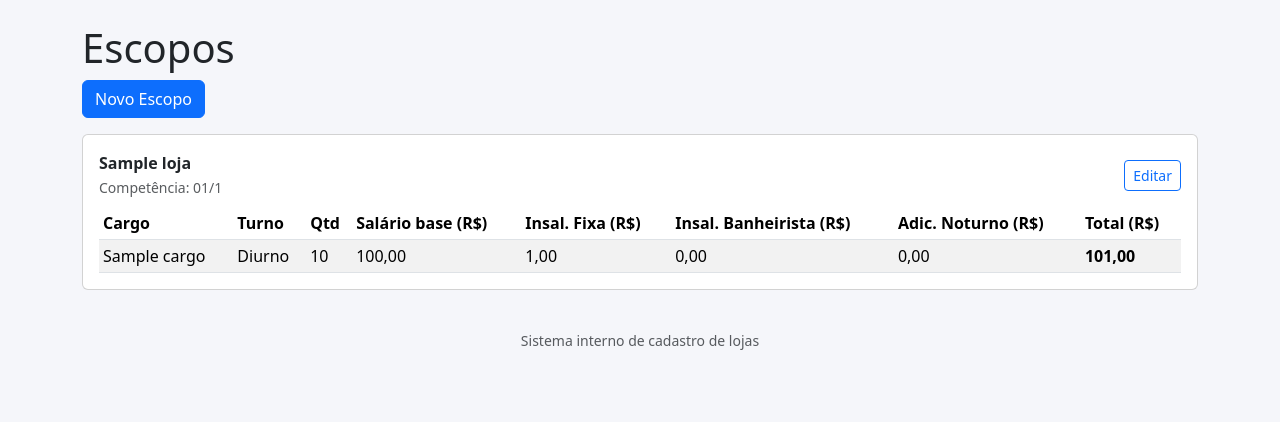
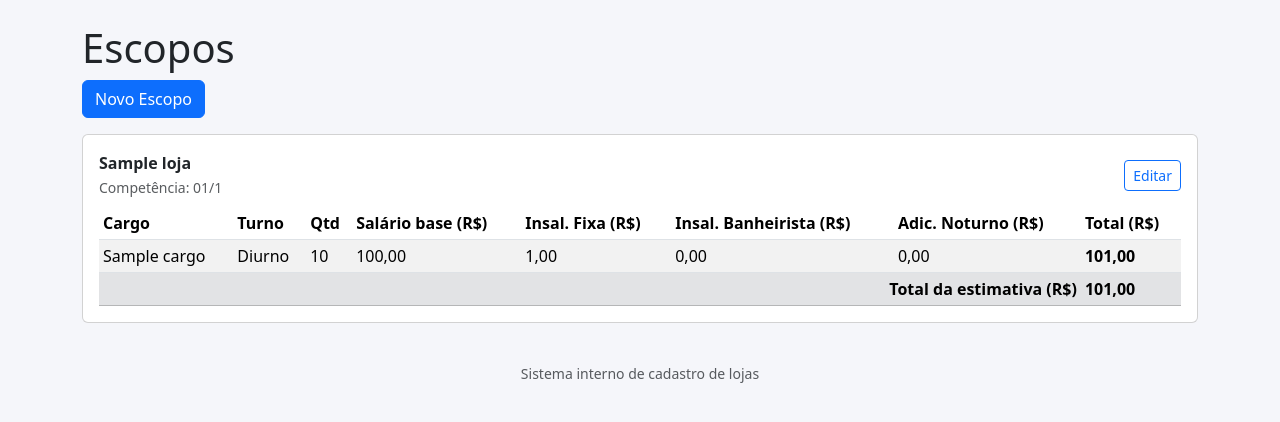
Before and after one commit to guisatoru/analises-operacionais, a Django app: page /escopos/ in a window 1280 px wide. Shown: the part 56-478 px from the top of the page. Run offline with Django 5.2, Linux system fonts and the light colour scheme; tables that the repository leaves empty hold one stand-in row (values such as "Sample post").

Commit message:
feat(escopo): calcular e exibir total da estimativa no escopo

```diff
--- a/lojas/templates/lojas/escopo_list.html
+++ b/lojas/templates/lojas/escopo_list.html
@@ -60,6 +60,12 @@
               </tr>
             {% endfor %}
           </tbody>
+          <tfoot>
+            <tr class="table-secondary">
+              <td colspan="7" class="text-end"><strong>Total da estimativa (R$)</strong></td>
+              <td><strong>{{ bloco.total_estimativa_escopo|floatformat:2 }}</strong></td>
+            </tr>
+          </tfoot>
         </table>
       </div>
     </div>
--- a/lojas/views.py
+++ b/lojas/views.py
@@ -1,4 +1,5 @@
 from django.contrib import messages
+from decimal import Decimal
 from django.core.paginator import Paginator
 from django.shortcuts import get_object_or_404, redirect, render
 from datetime import date
@@ -203,10 +204,16 @@ def escopo_list(request):
                     "detalhamento": detalhamento,
                 }
             )
+        # Soma dos totais da estimativa (só linhas que têm detalhamento/salário).
+        total_estimativa_escopo = Decimal("0")
+        for linha in itens_com_estimativa:
+            if linha["detalhamento"]:
+                total_estimativa_escopo += linha["detalhamento"]["total"]
         escopos_com_estimativa.append(
             {
                 "escopo": escopo,
                 "itens_com_estimativa": itens_com_estimativa,
+                "total_estimativa_escopo": total_estimativa_escopo,
             }
         )
     context = {
```
